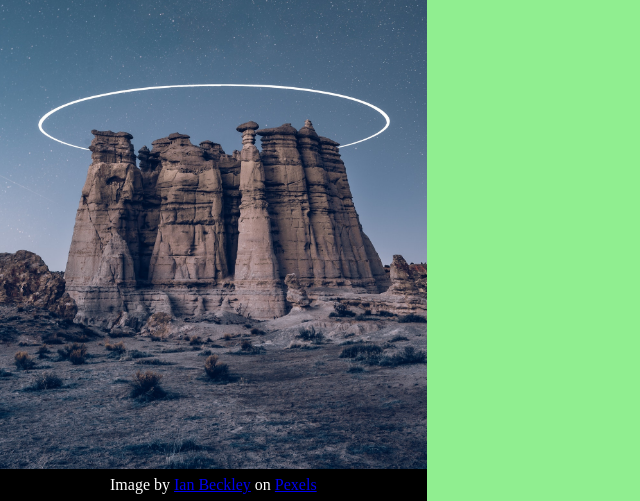
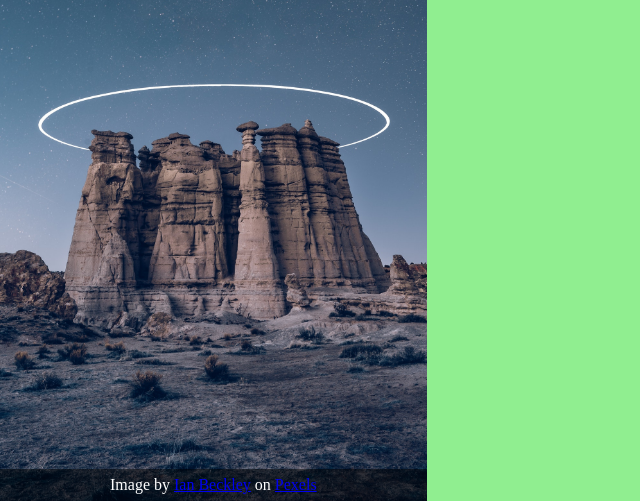
Before and after one commit to nico-or/TOP_signup-form, a plain HTML site: page index.html in a window 1280 px wide. Shown: the part 299-800 px from the top of the page, without its empty margins (0-640 px from the left). Drawn offline with Linux system fonts and the light colour scheme.

Commit message:
Add opacity background class

```diff
--- a/index.html
+++ b/index.html
@@ -7,12 +7,12 @@
 </head>
 <body>
   <div class="column-left">
-    <div class="name-wrapper">
+    <div class="name-wrapper bg-opacity">
       <div class="name">Lorem Ipsum</div>
     </div>
     <div class="whitespace"></div>
     <div class="copyright-wrapper">
-      <div class="copyright-message">
+      <div class="copyright-message bg-opacity">
         <div>Image by <a href="https://www.pexels.com/@ian-beckley-1278367">Ian Beckley</a> on <a href="https://www.pexels.com/">Pexels</a></div>
       </div>
     </div>
--- a/left-column.css
+++ b/left-column.css
@@ -8,7 +8,6 @@
 }
 
 .column-left .name-wrapper {
-  background-color: rgba(0, 0, 0, 0.5);
   text-align: center;
 
   position: relative;
@@ -23,7 +22,6 @@
 }
 
 .column-left .copyright-wrapper {
-  background-color: black;
   text-align: center;
 }
 
@@ -35,3 +33,7 @@
 .column-left .whitespace {
   flex-grow: 1;
 }
+
+.bg-opacity {
+  background-color: rgba(0, 0, 0, 0.5);
+}
```
